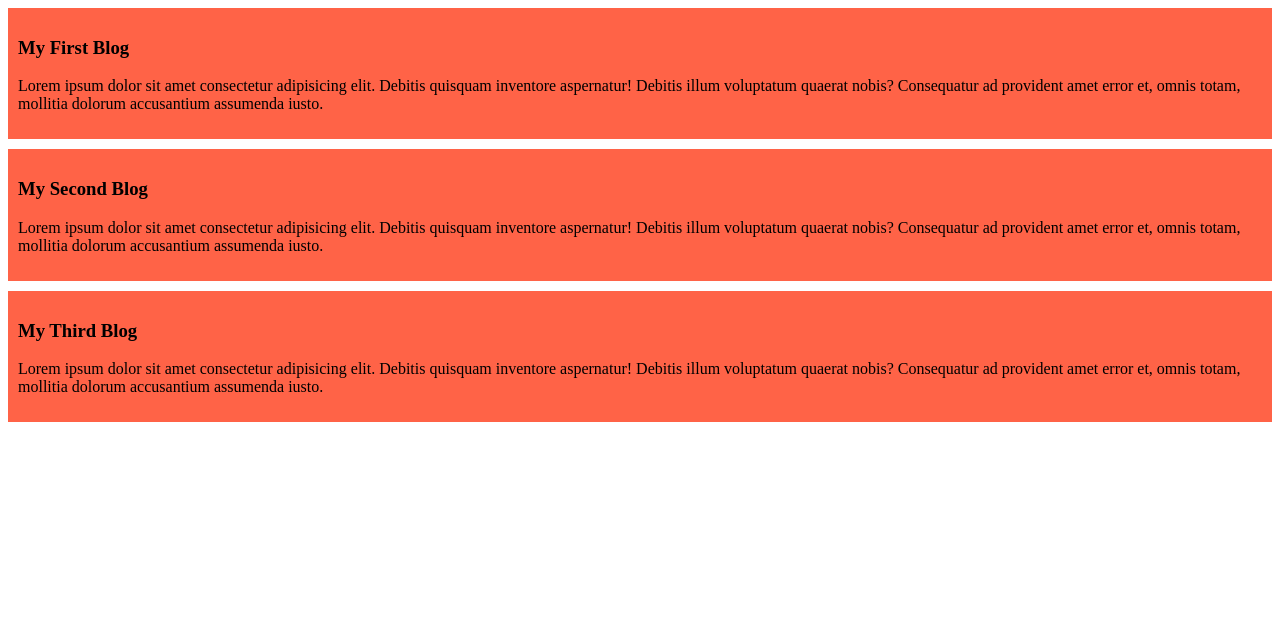
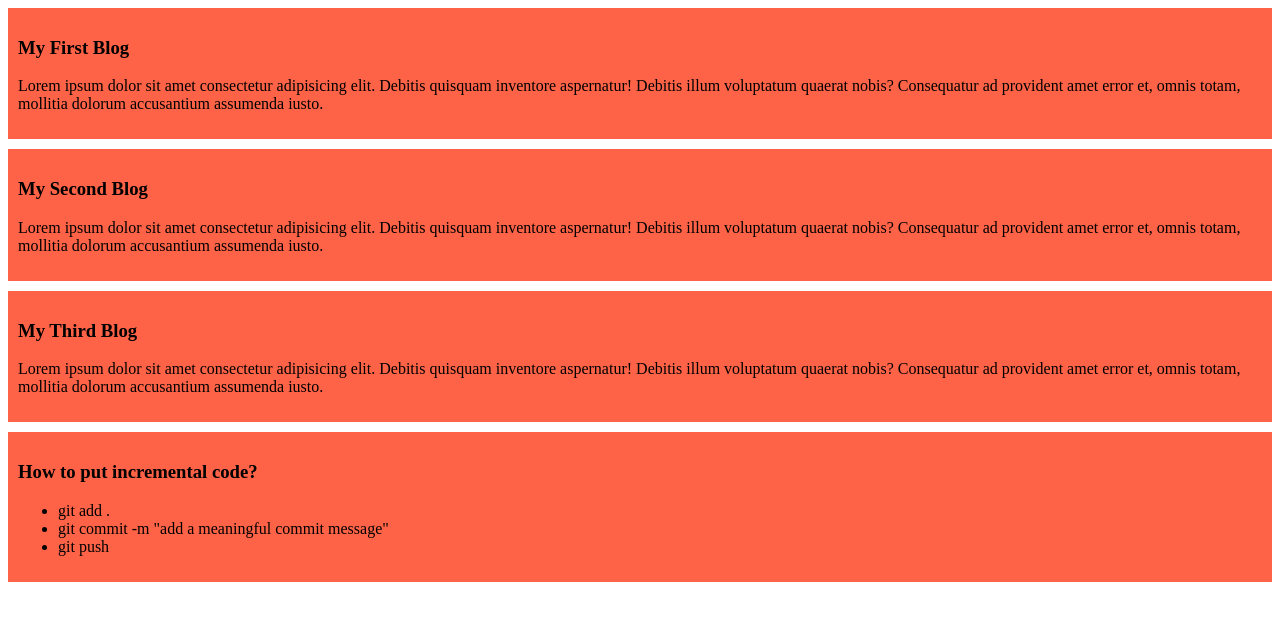
Before and after one commit to Shoikot-007/my-simple-website, a plain HTML site: page index.html in a window 1280 px wide. Drawn offline with Linux system fonts and the light colour scheme.

Commit message:
added a list to push code

```diff
--- a/index.html
+++ b/index.html
@@ -19,5 +19,14 @@
     <h3>My Third Blog</h3>
     <p>Lorem ipsum dolor sit amet consectetur adipisicing elit. Debitis quisquam inventore aspernatur! Debitis illum voluptatum quaerat nobis? Consequatur ad provident amet error et, omnis totam, mollitia dolorum accusantium assumenda iusto.</p>
   </div>
+
+  <div>
+    <h3>How to put incremental code?</h3>
+    <ul>
+      <li>git add .</li>
+      <li>git commit -m "add a meaningful commit message"</li>
+      <li>git push</li>
+    </ul>
+  </div>
 </body>
 </html>
```
